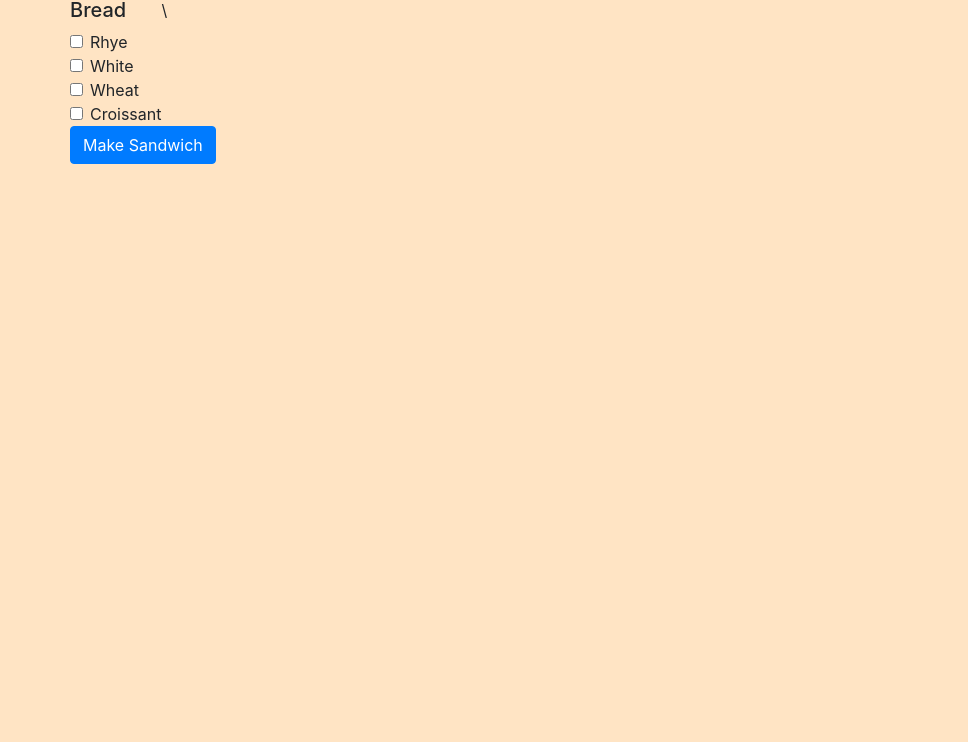
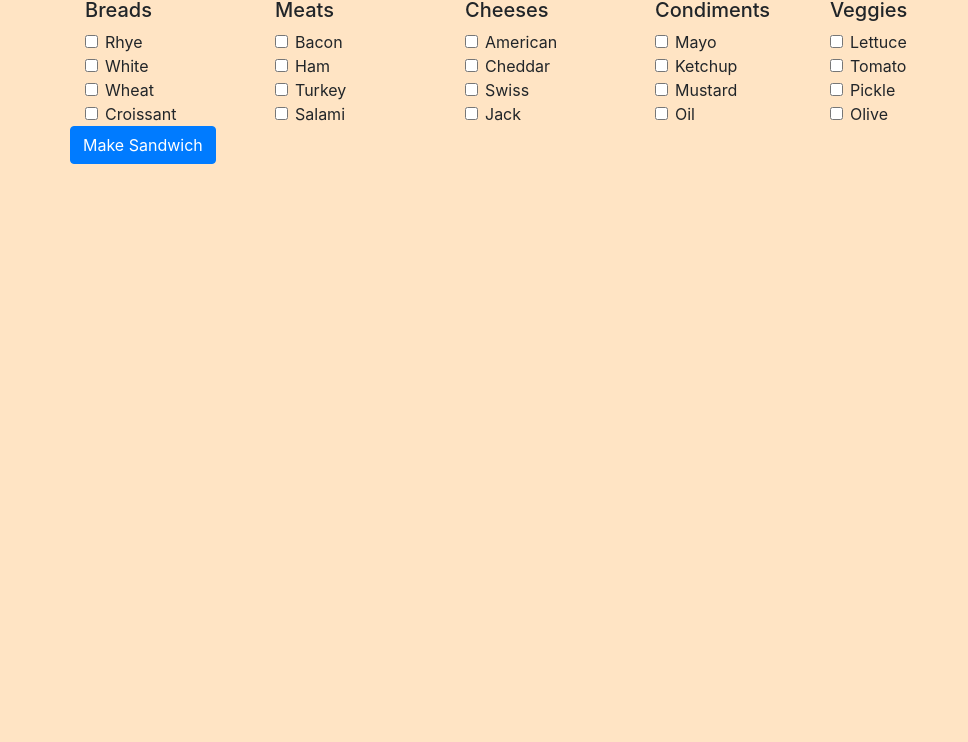
Before and after one commit to CharityBunyon/sandwich-maker, a plain HTML site: page index.html in a window 1280 px wide. Shown: the part 58-800 px from the top of the page, without its empty margins (0-968 px from the left). Drawn offline with nearby package versions, Linux system fonts and the light colour scheme.

Commit message:
added all modules to print off to the dom

```diff
--- a/index.html
+++ b/index.html
@@ -12,12 +12,27 @@
     <h1>Sandwich Maker</h1>
     <div class="container">
         <div class="row">
-            <div>
-                <h5>Bread</h5>
+            <div class="col-2">
+                <h5>Breads</h5>
                 <div id="bread-counter"></div>
-            </div>\
-            <!-- <div id="meat-counter"></div>
-            <div id="veggie-counter"></div> -->
+            </div>
+            <div class="col-2">
+                    <h5>Meats</h5>
+                <div id="meat-counter"></div>
+            </div>
+            <div class="col-2">
+                    <h5>Cheeses</h5>
+                <div id="cheese-counter"></div>
+            </div>
+            <div class="col-2">
+                    <h5>Condiments</h5>
+                <div id="condiment-counter"></div>
+            </div>
+            <div class="Veggies">
+                    <h5>Veggies</h5>
+                <div id="veggie-counter"></div>
+            </div>
+
         </div>
         <div class="row">
             <div id="final-order"></div>
--- /dev/null
+++ b/javascripts/components/cheese.js
@@ -0,0 +1,42 @@
+import utilities from '../helpers/utilities.js'
+
+//5- made an array for my for loop
+const cheeses = [
+{id: "cheese1", name:"American", price: 50},
+{id: "cheese2", name:"Cheddar", price: 90},
+{id: "cheese3", name:"Swiss", price: 500},
+{id: "cheese4", name:"Jack", price: 0}
+];
+
+const getSelectedCheeses = () => {
+    //11- get all cheese checkboxes (give domstraing a class of cheese)
+    //keep the checked ones in a new array
+    // return the new array
+    const selectedCheeses = [];
+    const cheeseCheckboxes = document.getElementsByClassName('cheese');
+    for (let j = 0; j < cheeseCheckboxes.length; j++) {
+        for (let k = 0; k < cheeses.length; k++){
+            if (cheeseCheckboxes[j].checked && cheeseCheckboxes[j].id === cheeses[k].id) {
+                selectedCheeses.push(cheeses[k]);
+
+            }
+        }
+    }
+    return selectedCheeses;
+}
+
+//4th: import utilities, make function, and export the function name
+const printCheeseOptions = () => {
+    let domString = '';
+    for (let i = 0; i < cheeses.length; i++){
+    domString +=` <div class="form-check">
+    <input type="checkbox" class="form-check-input cheese" id="${cheeses[i].id}">
+    <label class="form-check-label" for="${cheeses[i].id}">${cheeses[i].name}</label>
+  </div>`;
+    }
+    //6- made for loop here. added name.
+    //7- put cheese id and for because thats how screen readers relate??
+    utilities.printToDom('cheese-counter', domString);
+};
+
+export default {printCheeseOptions, getSelectedCheeses};
--- /dev/null
+++ b/javascripts/components/condiment.js
@@ -0,0 +1,42 @@
+import utilities from '../helpers/utilities.js'
+
+//5- made an array for my for loop
+const condiments = [
+{id: "con1", name:"Mayo", price: 50},
+{id: "con2", name:"Ketchup", price: 90},
+{id: "con3", name:"Mustard", price: 500},
+{id: "con4", name:"Oil", price: 0}
+];
+
+const getSelectedCondiments = () => {
+    //11- get all cheese checkboxes (give domstraing a class of cheese)
+    //keep the checked ones in a new array
+    // return the new array
+    const selectedCondiments = [];
+    const condimentCheckboxes = document.getElementsByClassName('condiment');
+    for (let j = 0; j < condimentCheckboxes.length; j++) {
+        for (let k = 0; k < condiments.length; k++){
+            if (condimentCheckboxes[j].checked && condimentCheckboxes[j].id === condiments[k].id) {
+                selectedCondiments.push(condiments[k]);
+
+            }
+        }
+    }
+    return selectedCondiments;
+}
+
+//4th: import utilities, make function, and export the function name
+const printCondimentOptions = () => {
+    let domString = '';
+    for (let i = 0; i < condiments.length; i++){
+    domString +=` <div class="form-check">
+    <input type="checkbox" class="form-check-input condiment" id="${condiments[i].id}">
+    <label class="form-check-label" for="${condiments[i].id}">${condiments[i].name}</label>
+  </div>`;
+    }
+    //6- made for loop here. added name.
+    //7- put cheese id and for because thats how screen readers relate??
+    utilities.printToDom('condiment-counter', domString);
+};
+
+export default {printCondimentOptions, getSelectedCondiments};
--- a/javascripts/components/meat.js
+++ b/javascripts/components/meat.js
@@ -0,0 +1,42 @@
+import utilities from '../helpers/utilities.js'
+
+//5- made an array for my for loop
+const meats = [
+{id: "meat1", name:"Bacon", price: 2},
+{id: "meat2", name:"Ham", price: 3},
+{id: "meat3", name:"Turkey", price: 3},
+{id: "meat4", name:"Salami", price: 4}
+];
+
+const getSelectedMeats = () => {
+    //11- get all cheese checkboxes (give domstraing a class of cheese)
+    //keep the checked ones in a new array
+    // return the new array
+    const selectedMeats = [];
+    const meatCheckboxes = document.getElementsByClassName('meat');
+    for (let j = 0; j < meatCheckboxes.length; j++) {
+        for (let k = 0; k < meats.length; k++){
+            if (meatCheckboxes[j].checked && meatCheckboxes[j].id === meats[k].id) {
+                selectedMeats.push(meats[k]);
+
+            }
+        }
+    }
+    return selectedMeats;
+};
+
+//4th: import utilities, make function, and export the function name
+const printMeatOptions = () => {
+    let domString = '';
+    for (let i = 0; i < meats.length; i++){
+    domString +=` <div class="form-check">
+    <input type="checkbox" class="form-check-input meat" id="${meats[i].id}">
+    <label class="form-check-label" for="${meats[i].id}">${meats[i].name}</label>
+  </div>`;
+    }
+    //6- made for loop here. added name.
+    //7- put cheese id and for because thats how screen readers relate??
+    utilities.printToDom('meat-counter', domString);
+};
+
+export default {printMeatOptions, getSelectedMeats};
--- /dev/null
+++ b/javascripts/components/veggie.js
@@ -0,0 +1,42 @@
+import utilities from '../helpers/utilities.js'
+
+//5- made an array for my for loop
+const veggies = [
+{id: "veggie1", name:"Lettuce", price: 2},
+{id: "veggie2", name:"Tomato", price: 3},
+{id: "veggie3", name:"Pickle", price: 3},
+{id: "veggie4", name:"Olive", price: 4}
+];
+
+const getSelectedVeggies = () => {
+    //11- get all cheese checkboxes (give domstraing a class of cheese)
+    //keep the checked ones in a new array
+    // return the new array
+    const selectedVeggies = [];
+    const veggieCheckboxes = document.getElementsByClassName('veggie');
+    for (let j = 0; j < veggieCheckboxes.length; j++) {
+        for (let k = 0; k < veggies.length; k++){
+            if (veggieCheckboxes[j].checked && veggieCheckboxes[j].id === veggies[k].id) {
+                selectedVeggies.push(veggies[k]);
+
+            }
+        }
+    }
+    return selectedVeggies;
+};
+
+//4th: import utilities, make function, and export the function name
+const printVeggieOptions = () => {
+    let domString = '';
+    for (let i = 0; i < veggies.length; i++){
+    domString +=` <div class="form-check">
+    <input type="checkbox" class="form-check-input veggie" id="${veggies[i].id}">
+    <label class="form-check-label" for="${veggies[i].id}">${veggies[i].name}</label>
+  </div>`;
+    }
+    //6- made for loop here. added name.
+    //7- put cheese id and for because thats how screen readers relate??
+    utilities.printToDom('veggie-counter', domString);
+};
+
+export default {printVeggieOptions, getSelectedVeggies};
--- a/javascripts/main.js
+++ b/javascripts/main.js
@@ -1,10 +1,18 @@
 import bread from './components/bread.js';
 import order from './components/order.js';
+import meat from './components/meat.js';
+import cheese from './components/cheese.js';
+import condiment from './components/condiment.js';
+import veggie from './components/veggie.js';
 // 3rd thing: Make init function in the main.js
 
 const init = () => {
     //do stuff
     bread.printBreadOptions();
+    meat.printMeatOptions();
+    cheese.printCheeseOptions();
+    condiment.printCondimentOptions();
+    veggie.printVeggieOptions();
     //7- Making the order btn that will print out the items I check off. I also imported above and made this file in the components folder
     order.printOrderButton();
     //inside store theres a function call this and run it.
```
